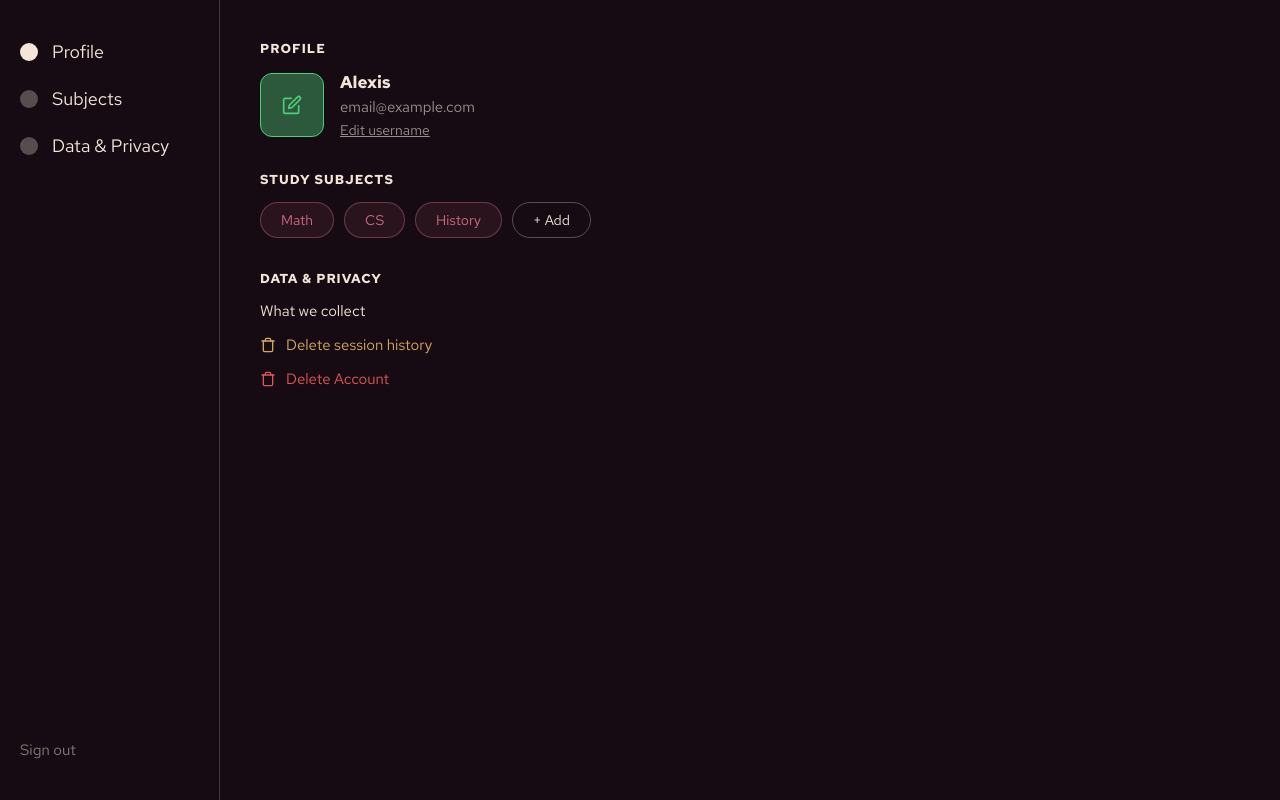
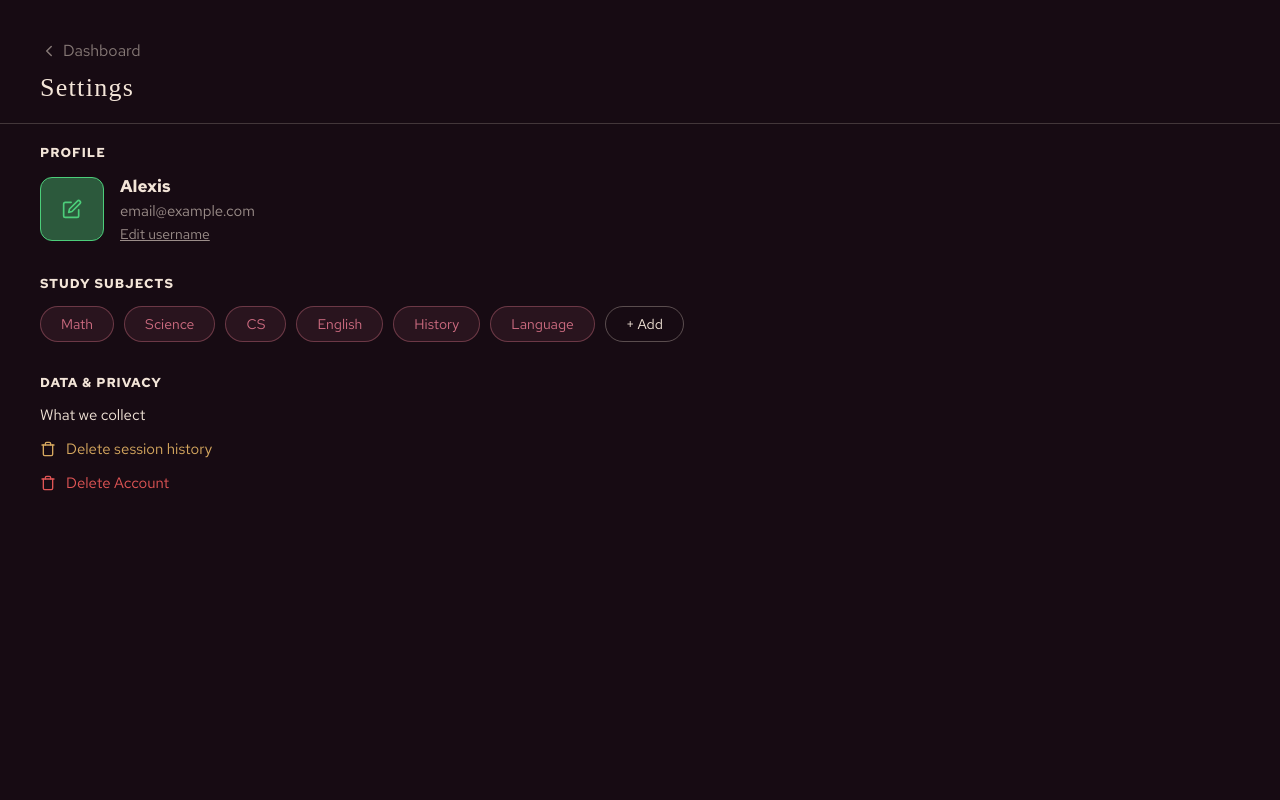
Before and after one commit to 1prcntethan/flowstate, a React (Vite) app: page / in a window 1280 px wide. Both pictures are taken after a click on the element "Settings". Built offline with nearby package versions, Linux system fonts and the light colour scheme; a web font is replaced by a local one.

Commit message:
remove settings nav bar, fixed back button and top row stuff

```diff
--- a/src/App.tsx
+++ b/src/App.tsx
@@ -29,6 +29,15 @@ export type SessionResult = {
   todos: TodoItem[];
 };
 
+const DEFAULT_SUBJECTS = [
+  "Math",
+  "Science",
+  "CS",
+  "English",
+  "History",
+  "Language",
+];
+
 export default function App() {
   const { themeId, setThemeId } = useTheme(); // applies on mount + change
 
@@ -39,6 +48,7 @@ export default function App() {
     coins: 320,
     streak: 7,
   });
+  const [subjects, setSubjects] = useState<string[]>(DEFAULT_SUBJECTS);
   const [sessionConfig, setSessionConfig] = useState<SessionConfig | null>(
     null,
   );
@@ -54,7 +64,7 @@ export default function App() {
   };
 
   if (page === 'dashboard')  return <Dashboard nav={nav} user={user} />
-  if (page === 'presession') return <PreSession nav={nav} onStart={setSessionConfig} />
+  if (page === 'presession') return <PreSession nav={nav} onStart={setSessionConfig} subjects={subjects} setSubjects={setSubjects} />
   if (page === 'session')    return <ActiveSession nav={nav} config={sessionConfig!} onEnd={handleSessionEnd} />
   if (page === 'sessionend') return (
     <SessionEnd
@@ -71,5 +81,5 @@ export default function App() {
       streak={user.streak}
     />
   );
-  if (page === 'settings') return <Settings nav={nav} user={user} />
+  if (page === 'settings') return <Settings nav={nav} user={user} subjects={subjects} setSubjects={setSubjects} />
 }
--- a/src/pages/PreSession.tsx
+++ b/src/pages/PreSession.tsx
@@ -6,20 +6,12 @@ import styles from "./PreSession.module.css";
 type Props = {
   nav: (p: Page) => void;
   onStart: (config: SessionConfig) => void;
+  subjects: string[];
+  setSubjects: React.Dispatch<React.SetStateAction<string[]>>;
 };
 
-const DEFAULT_SUBJECTS = [
-  "Math",
-  "Science",
-  "CS",
-  "English",
-  "History",
-  "Language",
-];
-
-export default function PreSession({ nav, onStart }: Props) {
+export default function PreSession({ nav, onStart, subjects, setSubjects }: Props) {
   const [selectedSubjects, setSelectedSubjects] = useState<string[]>([]);
-  const [subjects, setSubjects] = useState<string[]>(DEFAULT_SUBJECTS);
   const [showSubjectInput, setShowSubjectInput] = useState(false);
   const [subjectInput, setSubjectInput] = useState("");
 
--- a/src/pages/Settings.module.css
+++ b/src/pages/Settings.module.css
@@ -1,13 +1,13 @@
-.settingsPage {
+/* .settingsPage {
   width: 100%;
   height: 100vh;
   display: flex;
   overflow: hidden;
   background: var(--dark-purple);
-}
+} */
 
 /* ── Sidebar ── */
-.sidebar {
+/* .sidebar {
   width: 220px;
   flex-shrink: 0;
   display: flex;
@@ -18,15 +18,15 @@
   height: 100%;
   box-sizing: border-box;
   overflow: hidden;
-}
+} */
 
-.sideNav {
+/* .sideNav {
   display: flex;
   flex-direction: column;
   gap: 24px;
-}
+} */
 
-.navItem {
+/* .navItem {
   display: flex;
   align-items: center;
   gap: 14px;
@@ -38,22 +38,22 @@
   cursor: pointer;
   padding: 0;
   text-align: left;
-}
+} */
 
-.navDot {
+/* .navDot {
   width: 18px;
   height: 18px;
   border-radius: 50%;
   background: var(--orange-cream-30);
   flex-shrink: 0;
   transition: background 0.15s;
-}
+} */
 
-.navDotActive {
+/* .navDotActive {
   background: var(--orange-cream);
-}
+}  */
 
-.signOutBtn {
+/* .signOutBtn {
   background: transparent;
   border: none;
   color: var(--orange-cream-50);
@@ -63,23 +63,53 @@
   padding: 0;
   text-align: left;
   align-self: flex-start;
+} */
+
+/* .signOutBtn:hover {
+  color: var(--orange-cream);
+} */
+
+.headerSection {
+  display: flex;
+  flex-direction: column;
+  gap: 12px;
+  padding: 40px 40px 20px 40px;
+  border-bottom: 1px solid var(--orange-cream-20);
 }
 
-.signOutBtn:hover {
+.backButton {
+  display: flex;
+  flex-direction: row;
+  width: auto;
+  border: none;
+  gap: 5px;
+  background-color: var(--dark-purple);
+  cursor: pointer;
+  font-family: var(--body-text);
+  color: var(--orange-cream-50);
+  font-size: 16px;
+  align-items: center;
+}
+
+.backButton:hover {
+  color: var(--orange-cream);
+}
+
+.title {
+  font-family: var(--heading-text);
+  font-size: 26px;
+  letter-spacing: 0.05em;
   color: var(--orange-cream);
 }
 
 /* ── Content ── */
 .content {
-  flex: 1;
-  min-width:0;
+  display: flex;
+  flex-direction: column;
+  padding: 20px 40px;
+  gap: 32px;
   overflow-y: auto;
   overflow-x: hidden;
-  padding: 40px;
-  display: flex;
-  flex-direction: column;
-  gap: 32px;
-  box-sizing: border-box;
 }
 
 .content::-webkit-scrollbar { width: 4px; }
--- a/src/pages/Settings.tsx
+++ b/src/pages/Settings.tsx
@@ -6,6 +6,8 @@ import styles from "./Settings.module.css";
 type Props = {
   nav: (p: Page) => void;
   user: User;
+  subjects: string[];
+  setSubjects: React.Dispatch<React.SetStateAction<string[]>>;
 };
 
 type BreakStyle = "pomodoro" | "manual";
@@ -20,14 +22,12 @@ const NAV_SECTIONS = [
   "Data & Privacy",
 ] as const;
 
-const DEFAULT_SUBJECTS = ["Math", "CS", "History"];
 const DEFAULT_APPS = ["Spotify", "Apple Music", "Finder"];
 
-export default function Settings({ nav, user }: Props) {
+export default function Settings({ nav, user, subjects, setSubjects }: Props) {
   const [activeSection, setActiveSection] = useState<string>("Profile");
   const [showCollectModal, setShowCollectModal] = useState(false);
 
-  const [subjects, setSubjects] = useState<string[]>(DEFAULT_SUBJECTS);
   const [studyApps, setStudyApps] = useState<string[]>(DEFAULT_APPS);
   const [breakStyle, setBreakStyle] = useState<BreakStyle>("pomodoro");
 
@@ -54,9 +54,15 @@ export default function Settings({ nav, user }: Props) {
   };
 
   return (
-    <div className={`page ${styles.settingsPage}`}>
+  <div className={`page ${styles.settingsPage}`}>
       {/* ── Left sidebar ── */}
-      <div className={styles.sidebar}>
+      {/* <div className={styles.sidebar}>
+        <button className={styles.backBtn} onClick={() => nav("dashboard")}>
+          <svg width="18" height="18" viewBox="0 0 24 24" fill="none" stroke="currentColor" strokeWidth="2" strokeLinecap="round" strokeLinejoin="round">
+            <polyline points="15 18 9 12 15 6" />
+          </svg>
+          Dashboard
+        </button>
         <nav className={styles.sideNav}>
           {NAV_SECTIONS.map((s) => (
             <button
@@ -74,8 +80,16 @@ export default function Settings({ nav, user }: Props) {
         <button className={styles.signOutBtn} onClick={() => nav("dashboard")}>
           Sign out
         </button>
+      </div> */}
+      <div className={styles.headerSection}>
+        <button className={styles.backButton} onClick={() => nav("dashboard")}>
+          <svg width="18" height="18" viewBox="0 0 24 24" fill="none" stroke="currentColor" strokeWidth="2" strokeLinecap="round" strokeLinejoin="round">
+            <polyline points="15 18 9 12 15 6" />
+          </svg>
+          <span>Dashboard</span>
+        </button>
+        <span className={styles.title}>Settings</span>
       </div>
-
       {/* ── Right content ── */}
       <div className={styles.content}>
 
```
Also changed, not shown: 3 other files (tests, documents, lock files or other folders).
